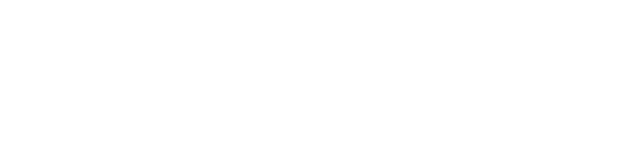
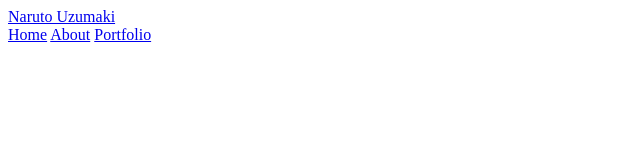
Before and after one commit to Clucas0311/portfolio-website, a plain HTML site: page index.html in a window 1280 px wide. Shown: the whole page, without its empty margins (0-640 px from the left). Drawn offline with Linux system fonts and the light colour scheme.

Commit message:
feat: created navbar

```diff
--- a/index.html
+++ b/index.html
@@ -8,6 +8,14 @@
 </head>
 
 <body>
+    <header class="header">
+        <a href="#" class="logo">Naruto Uzumaki</a>
+        <nav>
+            <a href="index.html">Home</a>
+            <a href="about.html">About</a>
+            <a href="portfolio.html">Portfolio</a>
+        </nav>
+    </header>
 
 </body>
 
```
